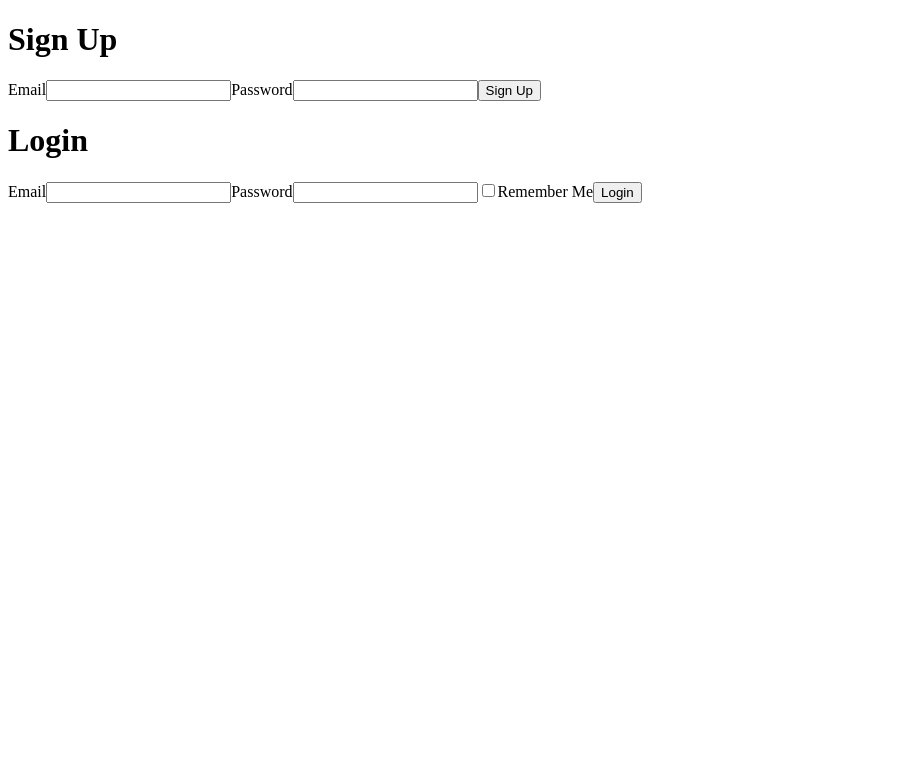
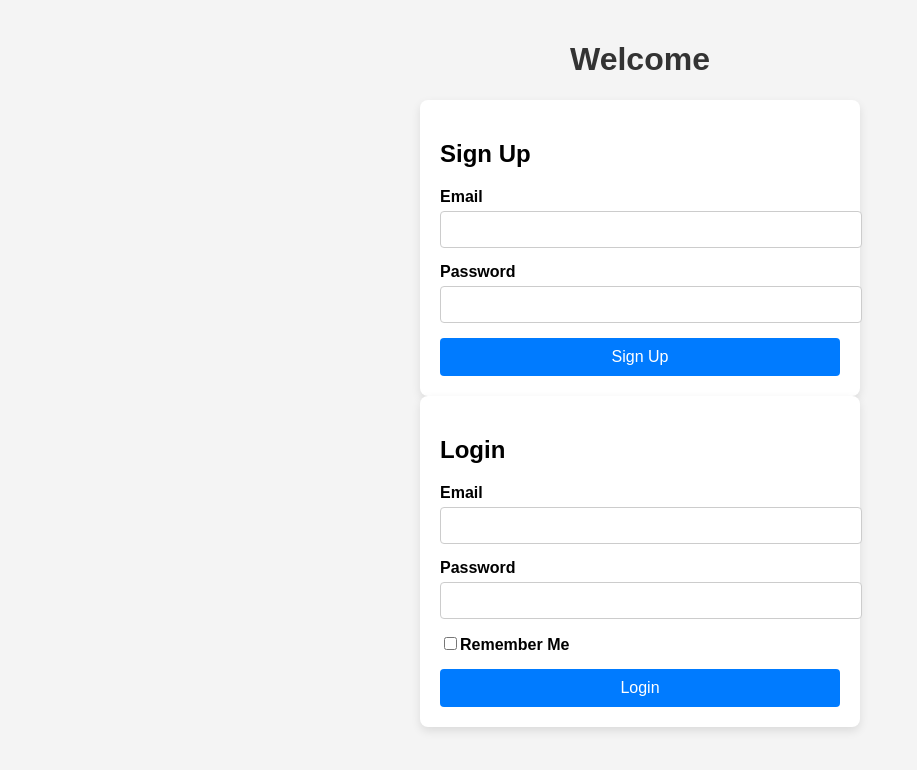
Before and after one commit to Mohitbhatt27/better-software, a React (Vite) app: page / in a window 1280 px wide. Shown: the top 770 px of the page, without its empty margins (0-917 px from the left). Built offline with nearby package versions, Linux system fonts and the light colour scheme.

Commit message:
added style to both forms

```diff
--- a/src/App.css
+++ b/src/App.css
@@ -0,0 +1,66 @@
+body {
+  font-family: "Arial", sans-serif;
+  background-color: #f4f4f4;
+  margin: 0;
+  padding: 20px;
+}
+
+h1 {
+  text-align: center;
+  color: #333;
+}
+
+.container {
+  max-width: 400px;
+  margin: 0 auto;
+  background: white;
+  padding: 20px;
+  border-radius: 8px;
+  box-shadow: 0 4px 10px rgba(0, 0, 0, 0.1);
+}
+
+.form-group {
+  margin-bottom: 15px;
+}
+
+label {
+  display: block;
+  margin-bottom: 5px;
+  font-weight: bold;
+}
+
+input[type="email"],
+input[type="password"] {
+  width: 100%;
+  padding: 10px;
+  border: 1px solid #ccc;
+  border-radius: 4px;
+  transition: border-color 0.3s;
+}
+
+input[type="email"]:focus,
+input[type="password"]:focus {
+  border-color: #007bff;
+  outline: none;
+}
+
+.error {
+  color: red;
+  font-size: 0.875em;
+}
+
+button {
+  width: 100%;
+  padding: 10px;
+  background-color: #007bff;
+  color: white;
+  border: none;
+  border-radius: 4px;
+  cursor: pointer;
+  font-size: 1em;
+  transition: background-color 0.3s;
+}
+
+button:hover {
+  background-color: #0056b3;
+}
--- a/src/App.tsx
+++ b/src/App.tsx
@@ -1,12 +1,13 @@
+import React from "react";
+import "./App.css";
 import LoginForm from "./components/LoginForm";
 import SignUpForm from "./components/SignUpForm";
 
 const App: React.FC = () => {
   return (
     <div>
-      <h1>Sign Up</h1>
+      <h1>Welcome</h1>
       <SignUpForm />
-      <h1>Login</h1>
       <LoginForm />
     </div>
   );
--- a/src/components/LoginForm.tsx
+++ b/src/components/LoginForm.tsx
@@ -1,6 +1,7 @@
 import { ErrorMessage, Field, Form, Formik } from "formik";
 import React from "react";
 import * as Yup from "yup";
+import "../App.css";
 
 const LoginForm: React.FC = () => {
   const initialValues = { email: "", password: "", rememberMe: false };
@@ -19,28 +20,34 @@ const LoginForm: React.FC = () => {
   };
 
   return (
+    <div className="container">
+      <h2>Login</h2>
       <Formik
         initialValues={initialValues}
         validationSchema={validationSchema}
         onSubmit={onSubmit}
       >
         <Form>
+          <div className="form-group">
             <label htmlFor="email">Email</label>
             <Field name="email" type="email" />
-        <ErrorMessage name="email" component="div" />
-
+            <ErrorMessage name="email" component="div" className="error" />
+          </div>
+          <div className="form-group">
             <label htmlFor="password">Password</label>
             <Field name="password" type="password" />
-        <ErrorMessage name="password" component="div" />
-
+            <ErrorMessage name="password" component="div" className="error" />
+          </div>
+          <div className="form-group">
             <label>
               <Field type="checkbox" name="rememberMe" />
               Remember Me
             </label>
-
+          </div>
           <button type="submit">Login</button>
         </Form>
       </Formik>
+    </div>
   );
 };
 
--- a/src/components/SignUpForm.tsx
+++ b/src/components/SignUpForm.tsx
@@ -1,6 +1,7 @@
 import { ErrorMessage, Field, Form, Formik } from "formik";
 import React from "react";
 import * as Yup from "yup";
+import "../App.css";
 
 const SignUpForm: React.FC = () => {
   const initialValues = { email: "", password: "" };
@@ -18,23 +19,28 @@ const SignUpForm: React.FC = () => {
   };
 
   return (
+    <div className="container">
+      <h2>Sign Up</h2>
       <Formik
         initialValues={initialValues}
         validationSchema={validationSchema}
         onSubmit={onSubmit}
       >
         <Form>
+          <div className="form-group">
             <label htmlFor="email">Email</label>
             <Field name="email" type="email" />
-        <ErrorMessage name="email" component="div" />
-
+            <ErrorMessage name="email" component="div" className="error" />
+          </div>
+          <div className="form-group">
             <label htmlFor="password">Password</label>
             <Field name="password" type="password" />
-        <ErrorMessage name="password" component="div" />
-
+            <ErrorMessage name="password" component="div" className="error" />
+          </div>
           <button type="submit">Sign Up</button>
         </Form>
       </Formik>
+    </div>
   );
 };
 
```
Lines whose indentation alone changed are shown as unchanged.
